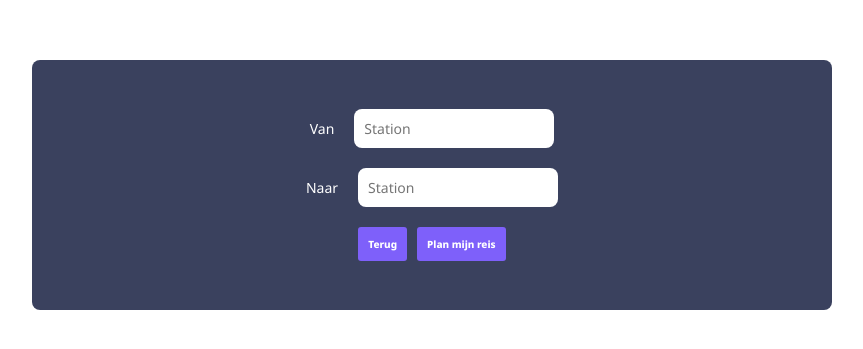
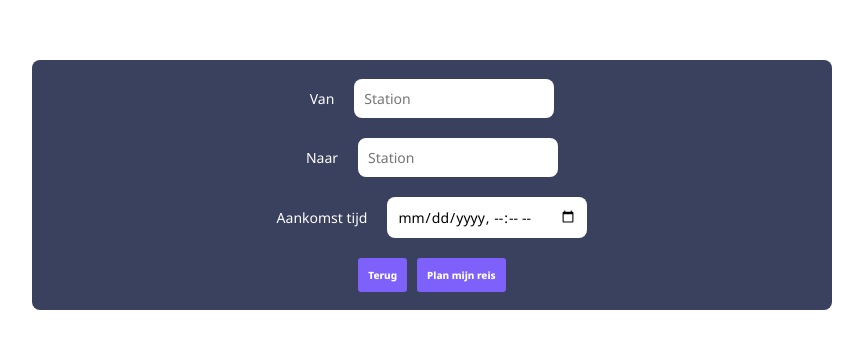
Before and after one commit to Esther2504/Reisplanner, a React (Vite) app: page /planner in a window 1280 px wide. Shown: the part 215-564 px from the top of the page, without its empty margins (208-1071 px from the left). Built offline with nearby package versions, Linux system fonts and the light colour scheme.

Commit message:
datetime picker

```diff
--- a/src/components/planner/MyPlanner.jsx
+++ b/src/components/planner/MyPlanner.jsx
@@ -7,6 +7,7 @@ import Trips from "./Trips";
 const MyPlanner = () => {
   const [start, setStart] = useState();
   const [end, setEnd] = useState();
+  const [datetime, setDateTime] = useState();
   const [click, setClick] = useState(false);
   const navigate = useNavigate();
 
@@ -17,7 +18,7 @@ const MyPlanner = () => {
       }, 100);
   };
 
-
+  console.log(datetime)
 
   return (
     <>
@@ -31,6 +32,10 @@ const MyPlanner = () => {
         <Label>Naar</Label>
         <Input type="text" placeholder="Station" onChange={(e) => setEnd(e.target.value)} />
       </MyLabel>
+      <MyLabel>
+        <Label>Aankomst tijd</Label>
+        <Input type="datetime-local" onChange={(e) => setDateTime(e.target.value)} />
+      </MyLabel>
       {/* </InputContainer> */}
       <ButtonContainer>
       <Button onClick={handleBack}>Terug</Button>
@@ -38,7 +43,7 @@ const MyPlanner = () => {
 
       </ButtonContainer>
     </Form>
-         {click ? <Trips start={start} end={end}/> : null}
+         {click ? <Trips start={start} end={end} datetime={datetime} /> : null}
          </>
   );
 };
--- a/src/components/planner/Trips.jsx
+++ b/src/components/planner/Trips.jsx
@@ -2,7 +2,7 @@ import React, {useState, useEffect} from 'react'
 import styled from 'styled-components';
 import Leg from './Leg';
 
-export default function Trips( {start, end} ) {
+export default function Trips( {start, end, datetime} ) {
     const [routes, setRoutes] = useState([]);
     const [isLoaded, setLoaded] = useState(false)
 
@@ -10,7 +10,7 @@ export default function Trips( {start, end} ) {
     const APIKEY = "process.env.REACT_APP_API_KEY"
 
     useEffect(() => {
-      fetch(`https://gateway.apiportal.ns.nl/reisinformatie-api/api/v3/trips?lang=nl&fromStation=${start}&toStation=${end}&originWalk=false&originBike=false&originCar=false&destinationWalk=false&destinationBike=false&destinationCar=false&dateTime=2022-11-23T17:15:00&shorterChange=false&searchForAccessibleTrip=false&localTrainsOnly=false&excludeHighSpeedTrains=false&excludeTrainsWithReservationRequired=false&yearCard=false&travelRequestType=DEFAULT`, {
+      fetch(`https://gateway.apiportal.ns.nl/reisinformatie-api/api/v3/trips?lang=nl&fromStation=${start}&toStation=${end}&originWalk=false&originBike=false&originCar=false&destinationWalk=false&destinationBike=false&destinationCar=false&dateTime=${datetime}&shorterChange=false&searchForAccessibleTrip=false&localTrainsOnly=false&excludeHighSpeedTrains=false&excludeTrainsWithReservationRequired=false&yearCard=false&travelRequestType=DEFAULT`, {
         method: 'GET',
         mode: 'cors',
         headers: {
```
